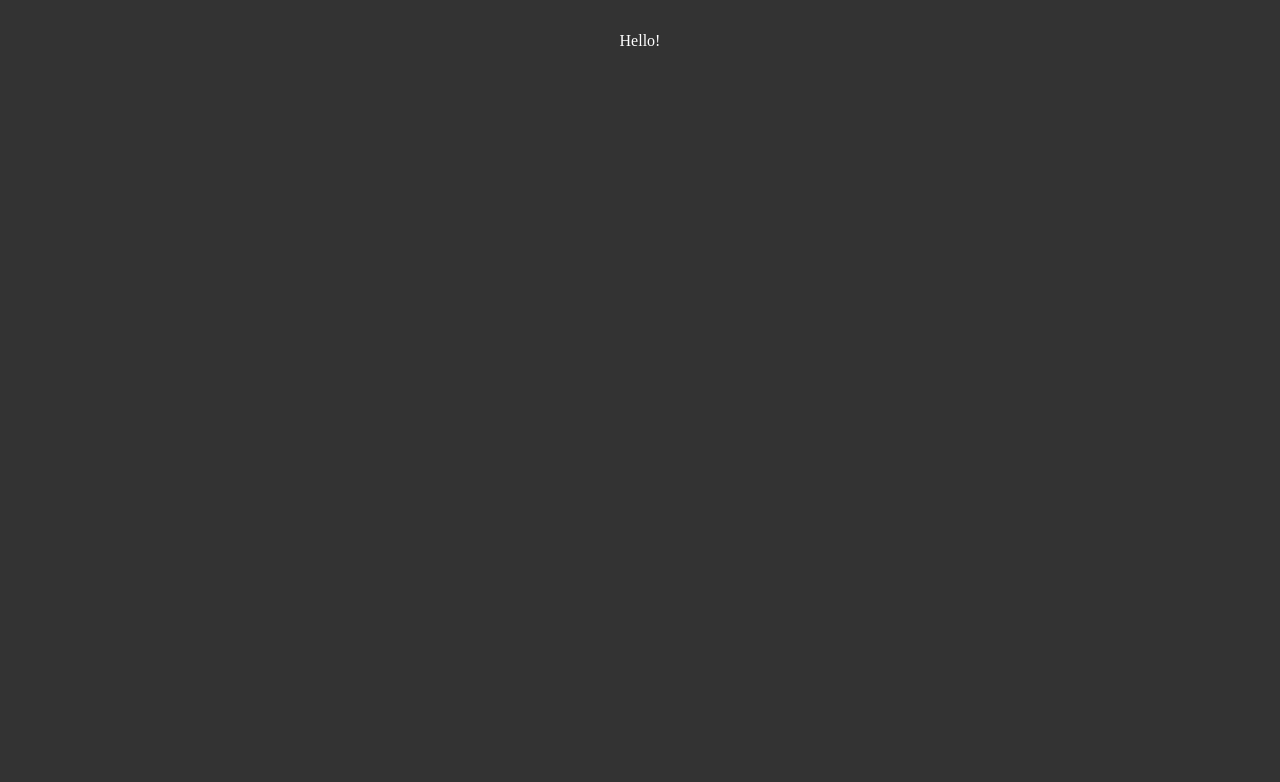
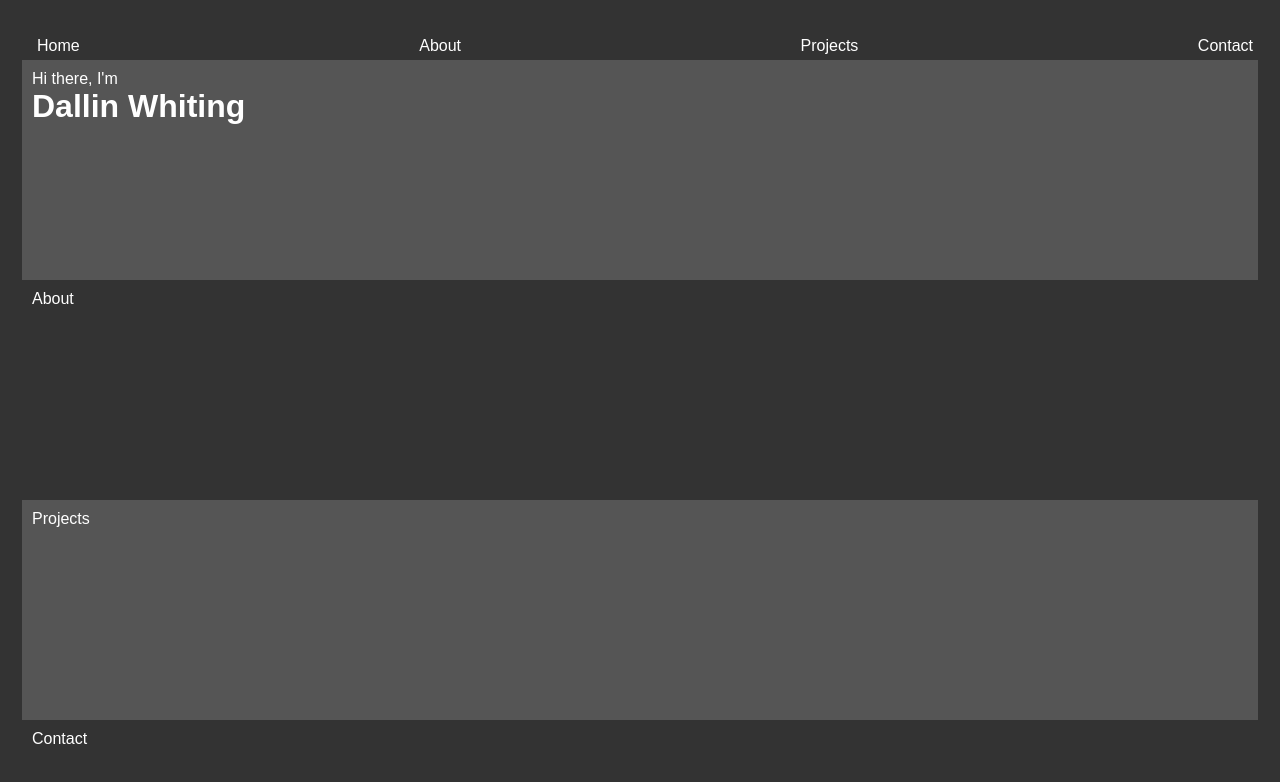
Before and after one commit to dkwhiting/personal-portfolio, a React (Vite) app: page / in a window 1280 px wide. Shown: the top 782 px of the page. Built offline with nearby package versions, Linux system fonts and the light colour scheme.

Commit message:
Added components

```diff
--- a/src/App.css
+++ b/src/App.css
@@ -7,3 +7,39 @@
   flex-direction: column;
   align-items: center;
 }
+
+.App {
+  width: 100%;
+  display: flex;
+  flex-direction: column;
+}
+
+#header {
+  position: sticky;
+  top: 10px;
+  width: 100%;
+  display: flex;
+  justify-content: space-between;
+  padding: 5px;
+  z-index: 999;
+}
+
+a:hover {
+  cursor: pointer;
+}
+
+#sections {
+  display: flex;
+  flex-direction: column;
+  align-items: center;
+}
+
+.section:nth-child(odd) {
+  background-color: #555;
+}
+
+.section {
+  height: 200px;
+  width: 100%;
+  padding: 10px;
+}
--- a/src/App.jsx
+++ b/src/App.jsx
@@ -1,12 +1,17 @@
-import { useState } from 'react'
-import reactLogo from './assets/react.svg'
 import './App.css'
+import Header from './Header'
+import Sections from './Sections/Sections'
+import Footer from './Footer'
+
 
 function App() {
 
+
   return (
     <div className="App">
-      Hello!
+      <Header />
+      <Sections />
+      <Footer />
     </div>
   )
 }
--- /dev/null
+++ b/src/Footer.jsx
@@ -0,0 +1,11 @@
+import React from 'react'
+
+const Footer = () => {
+  return (
+    <div>
+
+    </div>
+  )
+}
+
+export default Footer
--- /dev/null
+++ b/src/Header.jsx
@@ -0,0 +1,33 @@
+import React from 'react'
+import HeaderLink from './HeaderLink'
+
+const Header = () => {
+  const headerLinks = [
+    {
+      title: 'Home',
+    },
+    {
+      title: 'About',
+    },
+    {
+      title: 'Projects',
+    },
+    {
+      title: 'Contact',
+    },
+  ]
+
+  return (
+    <div id="header">
+      {
+        headerLinks.map((link, i) => {
+          return (
+            <HeaderLink title={link.title} id={i} />
+          )
+        })
+      }
+    </div>
+  )
+}
+
+export default Header
--- /dev/null
+++ b/src/HeaderLink.jsx
@@ -0,0 +1,19 @@
+import React, { useState, useEffect } from 'react'
+
+const HeaderLink = ({ title }) => {
+  const [isActive, setIsActive] = useState(false)
+
+  const handleClick = () => {
+
+    console.dir(element)
+    element.scrollIntoView({ behavior: 'smooth' })
+  }
+
+  return (
+    <div className={`header-link ${isActive ? 'active' : ''}`}>
+      <a onClick={handleClick}>{title}</a>
+    </div >
+  )
+}
+
+export default HeaderLink
--- /dev/null
+++ b/src/Sections/About.jsx
@@ -0,0 +1,11 @@
+import React from 'react'
+
+const About = () => {
+  return (
+    <div id="about">
+      About
+    </div>
+  )
+}
+
+export default About
--- /dev/null
+++ b/src/Sections/Contact.jsx
@@ -0,0 +1,11 @@
+import React from 'react'
+
+const Contact = () => {
+  return (
+    <div id="contact">
+      Contact
+    </div>
+  )
+}
+
+export default Contact
--- /dev/null
+++ b/src/Sections/Home.jsx
@@ -0,0 +1,12 @@
+import React from 'react'
+
+const Home = () => {
+  return (
+    <div id="home">
+      <p className="greeting">Hi there, I'm</p>
+      <h1 className="name">Dallin Whiting</h1>
+    </div>
+  )
+}
+
+export default Home
--- /dev/null
+++ b/src/Sections/Projects.jsx
@@ -0,0 +1,11 @@
+import React from 'react'
+
+const Projects = () => {
+  return (
+    <div id="projects">
+      Projects
+    </div>
+  )
+}
+
+export default Projects
--- /dev/null
+++ b/src/Sections/Sections.jsx
@@ -0,0 +1,29 @@
+import React from 'react'
+import {
+  Home,
+  About,
+  Projects,
+  Contact
+} from './'
+
+const Sections = () => {
+
+  return (
+    <div id="sections">
+      <div className="section">
+        <Home />
+      </div>
+      <div className="section">
+        <About />
+      </div>
+      <div className="section">
+        <Projects />
+      </div>
+      <div className="section">
+        <Contact />
+      </div>
+    </div>
+  )
+}
+
+export default Sections
--- /dev/null
+++ b/src/Sections/index.js
@@ -0,0 +1,4 @@
+export { default as Home } from "./Home"
+export { default as About } from "./About"
+export { default as Projects } from "./Projects"
+export { default as Contact } from "./Contact"
--- a/src/index.css
+++ b/src/index.css
@@ -4,7 +4,8 @@ a:hover {
 }
 
 body {
-  background-color: #333333;
+  font-family: sans-serif;
+  background-color: #333;
   color: white;
   margin: 0;
   display: flex;
```
